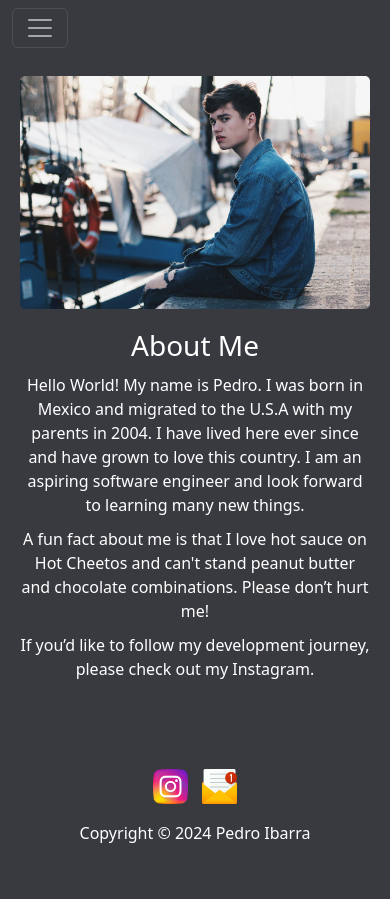
After one commit to picapiedras96/portfolio-website, a Flask app: page /about in a window 390 px wide. The commit adds this page. Run offline with Flask 3, Linux system fonts and the light colour scheme.

Commit message:
Updated About <p> tags, added new "containerMain" <div> and refactored the about page
refactored the about page and made more responsive footer

```diff
--- a/app.py
+++ b/app.py
@@ -28,9 +28,9 @@ def projects():
   return render_template("projects.html", projects=PROJECTS)
 
 
-@app.route("/contact")
+@app.route("/about")
 def contact():
-  return render_template("contact.html")
+  return render_template("about.html")
 
 
 if __name__ == "__main__":  #if this file is run directly perform action
--- a/static/contact_styles.css
+++ b/static/contact_styles.css
@@ -40,14 +40,22 @@
     border-radius: 5px;
   }
 
+  .title {
+    margin-top: 20px;
+    margin-bottom: 10px;
+    font-size: 28px;
+  }
+
   .details {
-    margin-top: 20px;
+    display: block;
+    margin-left: 0px;
   }
 
   .details p {
-    margin-top: 20px;
+    margin-top: 10px;
     min-width: 0;
-    font-size: 17px;
+    font-size: 16px;
+    margin-bottom: 0px;
   }
 
 }
--- a/static/styles.css
+++ b/static/styles.css
@@ -95,6 +95,25 @@ a {
         background-color: #393a40;
     }
 
+    .main {
+         flex: 1 0 auto;
+         padding: 3rem;
+         border 2px solid #eee;
+     }
+
+      .navbar-custom .navbar-nav .nav-link {
+        text-align: left;
+      }
+
+
+    .containerMain {
+          display: flex;
+          flex-direction: column;
+          min-height: 100%;
+            color: white;
+            text-align: center;
+      }
+
     h1 {
         font-size: 4em;
         margin-top: 40px;
@@ -124,22 +143,31 @@ a {
 
 
       footer {
-        flex: 0; /* Prevent footer from growing */
+
         color: white;
         text-align: center;
-        position: flow;
-        padding-bottom:  0px;
-        margin-bottom: 0px;
+        flex: 1 0 auto;
+        padding: 3rem;
       }
+
 
       h4 {
         font-size: 20px;
       }
 
+      h5 {
+          font-size: 16px;
+      }
+
+      .sociallinks {
+          margin-bottom: 20px;
+          margin-top: 20px;
+      }
 
       .social nav {
           display: flex;
           gap: 10px;
+          padding-bottom: 20px;
       }
 
       .social a {
@@ -148,7 +176,7 @@ a {
       }
 
       .social img {
-          width: 40px;
+          width: 35px;
           height: auto;
       }
 
--- /dev/null
+++ b/templates/about.html
@@ -0,0 +1,58 @@
+<!DOCTYPE html>
+<html lang ="en">
+    <head>
+        <meta charset="UTF-8">
+        <meta http-equiv="X-UA-Compatible" content="IE=edge">
+        <meta name="viewport" content="width=device-width, initial-scale=1.0">
+        <title>pedrothedev</title>
+        <link rel="stylesheet" href="https://cdnjs.cloudflare.com/ajax/libs/font-awesome/5.15.3/css/all.min.css" />
+        <link href="https://cdn.jsdelivr.net/npm/bootstrap@5.3.3/dist/css/bootstrap.min.css" rel="stylesheet" integrity="sha384-QWTKZyjpPEjISv5WaRU9OFeRpok6YctnYmDr5pNlyT2bRjXh0JMhjY6hW+ALEwIH" crossorigin="anonymous">
+        <link rel = "stylesheet" href = "static/styles.css">
+        <link rel = "stylesheet" href = "static/contact_styles.css">
+    </head>
+
+    <body>
+
+      <div class="containerMain">
+        <script src="https://cdn.jsdelivr.net/npm/bootstrap@5.3.3/dist/js/bootstrap.bundle.min.js" integrity="sha384-YvpcrYf0tY3lHB60NNkmXc5s9fDVZLESaAA55NDzOxhy9GkcIdslK1eN7N6jIeHz" crossorigin="anonymous"></script>
+        <main>
+          <header>
+            <nav class="navbar navbar-custom navbar-dark navbar-expand-lg">
+              <div class="container-fluid">
+                  <button class="navbar-toggler" type="button" data-bs-toggle="collapse" data-bs-target="#navbarTogglerDemo01" aria-controls="navbarTogglerDemo01" aria-expanded="false" aria-label="Toggle navigation">
+                  <span class="navbar-toggler-icon"></span>
+                  </button>
+                  <div class="collapse navbar-collapse" id="navbarTogglerDemo01">
+                      <ul class="navbar-nav me-auto mb-2 mb-lg-0">
+                          <li class="nav-item"><a class="nav-link" href="{{ url_for('home') }}">Home</a></li>
+                          <li class="nav-item"><a class="nav-link" href="{{ url_for('projects') }}">Projects</a></li>
+                          <li class="nav-item"><a class="nav-link" href="https://youtu.be/dQw4w9WgXcQ?t=43" target="_blank" rel="noopener noreferrer">Click Me!</a></li>
+                          <li class="nav-item"><a class="nav-link active" aria-current="page" href="{{ url_for('contact') }}">Contact Information</a></li>
+                      </ul>
+                  </div>
+              </div>
+            </nav>
+          </header>
+            <div class="container_custom">
+              <img class="contactImg" src = "static/stock_user.jpg" alt = "profile photo">
+              <div class="details">
+                <h1 class="title">About Me</h1>
+                <p>Hello World! My name is Pedro. I was born in Mexico and migrated to the U.S.A with my parents in 2004. I have lived here ever since and have grown to love this country. I am an aspiring software engineer and look forward to learning many new things.</p>
+                <p>A fun fact about me is that I love hot sauce on Hot Cheetos and can't stand peanut butter and chocolate combinations. Please don’t hurt me!</p>
+                <p>If you’d like to follow my development journey, please check out my Instagram.</p>
+              </div>
+            </div>
+        </main>
+
+        <footer>
+          <div class = sociallinks>
+            <nav class="social">
+              <a href="https://www.instagram.com/aloofprograming/?hl=en" target="_blank" alt="instagram icon"><img src="static/instagram.png"></a>
+              <a href="mailto:your-email@example.com"><img src="static/email.png" alt="email icon"></a>
+            </nav>
+          </div>
+          <h5>Copyright &#169; 2024 Pedro Ibarra</h5>
+        </footer>
+      </div>
+    </body>
+</html>
--- a/templates/projects.html
+++ b/templates/projects.html
@@ -13,6 +13,8 @@
 
     <body>
         <script src="https://cdn.jsdelivr.net/npm/bootstrap@5.3.3/dist/js/bootstrap.bundle.min.js" integrity="sha384-YvpcrYf0tY3lHB60NNkmXc5s9fDVZLESaAA55NDzOxhy9GkcIdslK1eN7N6jIeHz" crossorigin="anonymous"></script>
+        <div class="containerMain">
+            <main>
                 <header>
                     <!--<h1>Projects</h1>-->
                     <nav class="navbar navbar-custom navbar-dark navbar-expand-lg">
@@ -39,6 +41,8 @@
                     {% endfor %}
                   </div>
                 </div>
+            </main>
+
             <footer>
               <div class = sociallinks>
                 <h4>Reach Me At</h4>
@@ -49,6 +53,7 @@
               </div>
               <h5>Copyright &#169; 2024 Pedro Ibarra</h5
             </footer>
+        </div>
 
     </body>
 </html>
```
Also changed, not shown: templates/contact.html (deleted, +0 -52 lines), templates/home.html (+6 -2 lines). Lines whose indentation alone changed are shown as unchanged.
